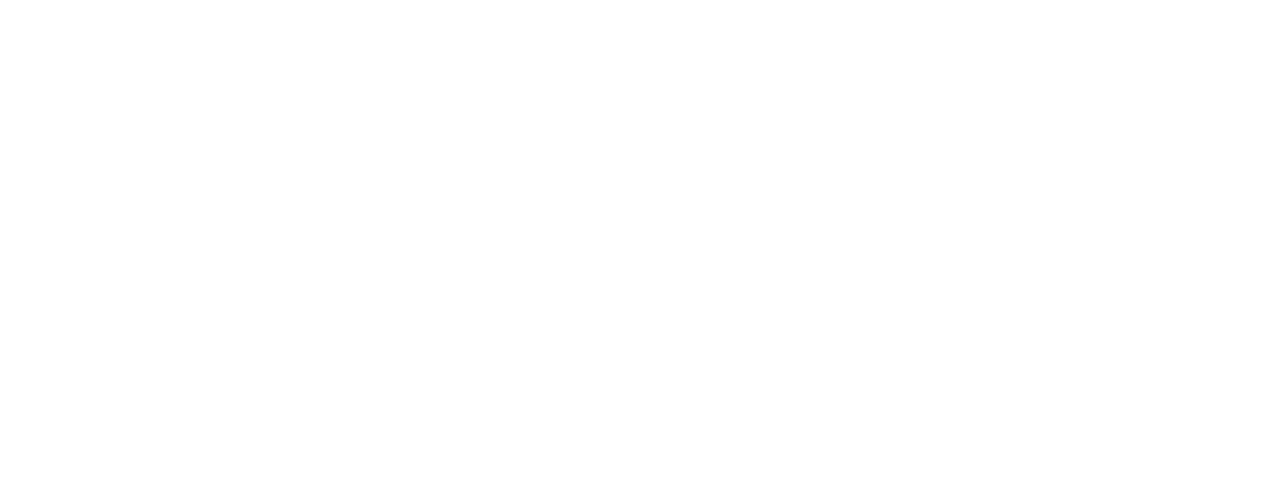
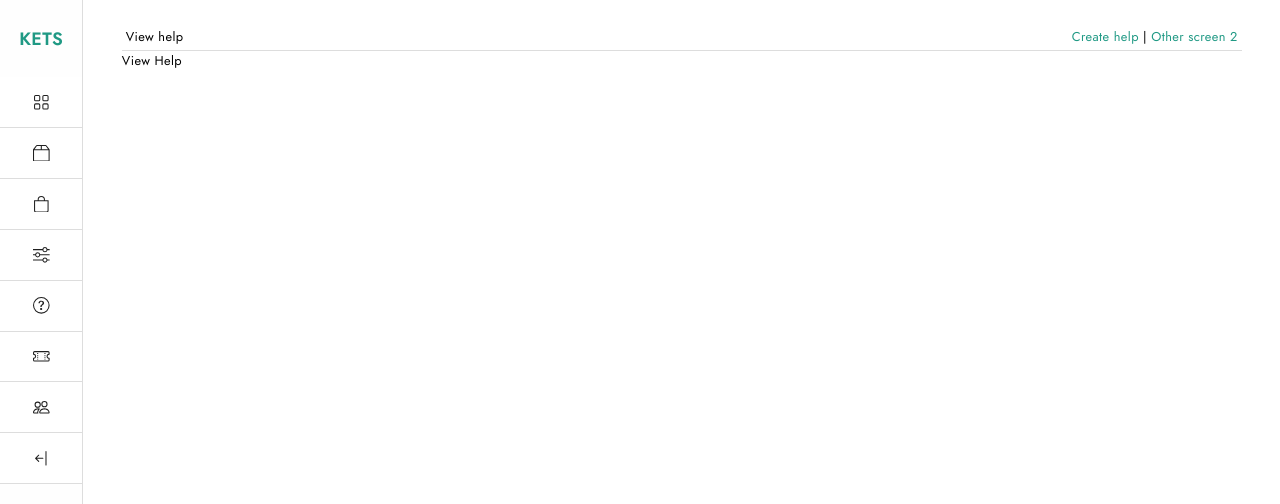
Before and after one commit to fiademm/household-inventory-app, a React (Create React App) app: page /Support in a window 1280 px wide. Before the commit this address had no page. Shown: the top 504 px of the page. Built offline with nearby package versions, Linux system fonts and the light colour scheme.

Commit message:
Update components and routes

```diff
--- a/src/App.js
+++ b/src/App.js
@@ -2,12 +2,23 @@
 import { Route, BrowserRouter as Router, Routes } from 'react-router-dom';
 import Dashboard from './app/other/screens/Dashboard';
 import Users from './app/other/screens/Users';
+import Transactions from './app/other/screens/Transactions';
+import Help from './app/other/screens/Help';
+import Settings from './app/other/screens/Settings';
+import Products from './app/other/screens/Products';
+import Categories from './app/other/screens/Categories';
 
 const App = () => {
   return (
     <Router>
       <Routes>
         <Route path='/' element={<Dashboard />}></Route>
+        <Route path='/Dashboard' element={<Dashboard />}></Route>
+        <Route path='/Categories' element={<Categories />}></Route>
+        <Route path='/Products' element={<Products />}></Route>
+        <Route path='/Settings' element={<Settings />}></Route>
+        <Route path='/Support' element={<Help />}></Route>
+        <Route path='/Transactions' element={<Transactions />}></Route>
         <Route path='/Users' element={<Users />}></Route>
       </Routes>
     </Router>
--- a/src/app/other/components/Help.js
+++ b/src/app/other/components/Help.js
@@ -1,7 +1,7 @@
 import React, { useState } from 'react'
 import Header from '../components/Header';
 
-const ViewHelps = () => {
+const ViewHelp = () => {
     const [showViewHelp, setShowViewHelp] = useState(true);
 
     const handleScreenToggle = () => {
@@ -12,10 +12,10 @@
         <>
             {showViewHelp ? (
                 <section className='main-screen'>
-                    <Header title='View helps' route1='Create help' toggle={handleScreenToggle} />
+                    <Header title='View help' route1='Create help' toggle={handleScreenToggle} />
 
                     <section className="content">
-                        View Helps
+                        View Help
                     </section>
                 </section>
             ) : (
@@ -35,10 +35,10 @@
     return (
         <>
             {showViewHelp ? (
-                <ViewHelps />
+                <ViewHelp />
             ) : (
                 <section className='main-screen'>
-                    <Header title='Create help' route1='View helps' toggle={handleScreenToggle} />
+                    <Header title='Create help' route1='View help' toggle={handleScreenToggle} />
 
                     <section className="content">
                         Create Help
@@ -49,4 +49,4 @@
     );
 };
 
-export { CreateHelp, ViewHelps };
+export { CreateHelp, ViewHelp };
--- a/src/app/other/components/Sidebars.js
+++ b/src/app/other/components/Sidebars.js
@@ -1,5 +1,5 @@
 import React, { useEffect, useState } from 'react';
-import { BsArrowBarLeft, BsBag, BsBox2, BsGrid, BsPeople, BsSliders, BsTicketPerforated } from "react-icons/bs";
+import { BsArrowBarLeft, BsBag, BsBox2, BsGrid, BsPeople, BsQuestionCircle, BsSliders, BsTicketPerforated } from "react-icons/bs";
 import { Link } from 'react-router-dom';
 import '../styles/Styles.css';
 
@@ -27,6 +27,12 @@
             icon: BsSliders,
             title: 'Settings',
             link: '/Settings',
+            selected: false
+        },
+        {
+            icon: BsQuestionCircle,
+            title: 'Support',
+            link: '/Support',
             selected: false
         },
         {
@@ -127,6 +133,12 @@
             selected: false
         },
         {
+            icon: BsQuestionCircle,
+            title: 'Support',
+            link: '/Support',
+            selected: false
+        },
+        {
             icon: BsTicketPerforated,
             title: 'Transactions',
             link: '/Transactions',
@@ -181,13 +193,14 @@
                     <span className='logo-text' onClick={handleToggle} >KETS</span>
                     {menus.map((menu, index) => (
                         <>
-                            <button
+                            <Link
+                                to={menu.link}
                                 key={index}
                                 onClick={() => handleMenuClick(index)}
                                 className={menu.selected ? 'selected-menu' : 'unselected-menu'}
                             >
                                 <menu.icon className='es-icon' />
-                            </button>
+                            </Link>
                         </>
                     ))}
                 </section>
--- /dev/null
+++ b/src/app/other/screens/Categories.js
@@ -0,0 +1,17 @@
+import React from 'react';
+import { CompactedSidebar } from '../components/Sidebars';
+import { ViewCategories } from '../components/Categories';
+
+const Categories = () => {
+    return (
+        <>
+            <div className="main-component-container">
+                <CompactedSidebar />
+
+                <ViewCategories />
+            </div>
+        </>
+    );
+};
+
+export default Categories;
--- a/src/app/other/screens/Dashboard.js
+++ b/src/app/other/screens/Dashboard.js
@@ -1,16 +1,18 @@
-import React from 'react'
-import { ExpandedSidebar } from '../components/Sidebars';
+import React from 'react';
 import Header from '../components/Header';
+import { CompactedSidebar } from '../components/Sidebars';
 
 const Dashboard = () => {
     return (
         <>
             <div className="main-component-container">
-                <ExpandedSidebar />
+                <CompactedSidebar />
 
                 <section className='main-screen'>
                     <Header />
-                    <section className="content"></section>
+                    <section className="content">
+                        Dashboard
+                    </section>
                 </section>
             </div>
         </>
--- /dev/null
+++ b/src/app/other/screens/Help.js
@@ -0,0 +1,17 @@
+import React from 'react';
+import { CompactedSidebar } from '../components/Sidebars';
+import { ViewHelp } from '../components/Help';
+
+const Help = () => {
+    return (
+        <>
+            <div className="main-component-container">
+                <CompactedSidebar />
+
+                <ViewHelp />
+            </div>
+        </>
+    );
+};
+
+export default Help;
--- /dev/null
+++ b/src/app/other/screens/Products.js
@@ -0,0 +1,17 @@
+import React from 'react';
+import { CompactedSidebar } from '../components/Sidebars';
+import { ViewProducts } from '../components/Products';
+
+const Products = () => {
+    return (
+        <>
+            <div className="main-component-container">
+                <CompactedSidebar />
+
+                <ViewProducts />
+            </div>
+        </>
+    );
+};
+
+export default Products;
--- /dev/null
+++ b/src/app/other/screens/Settings.js
@@ -0,0 +1,17 @@
+import React from 'react';
+import { CompactedSidebar } from '../components/Sidebars';
+import { ViewSettings } from '../components/Settings';
+
+const Settings = () => {
+    return (
+        <>
+            <div className="main-component-container">
+                <CompactedSidebar />
+
+                <ViewSettings />
+            </div>
+        </>
+    );
+};
+
+export default Settings;
--- /dev/null
+++ b/src/app/other/screens/Transactions.js
@@ -0,0 +1,17 @@
+import React from 'react';
+import { CompactedSidebar } from '../components/Sidebars';
+import { ViewTransactions } from '../components/Transactions';
+
+const Transactions = () => {
+    return (
+        <>
+            <div className="main-component-container">
+                <CompactedSidebar />
+
+                <ViewTransactions />
+            </div>
+        </>
+    );
+};
+
+export default Transactions;
```
Also changed, not shown: src/app/other/screens/Reports.js (added, +17 -0 lines). Lines whose indentation alone changed are shown as unchanged.
